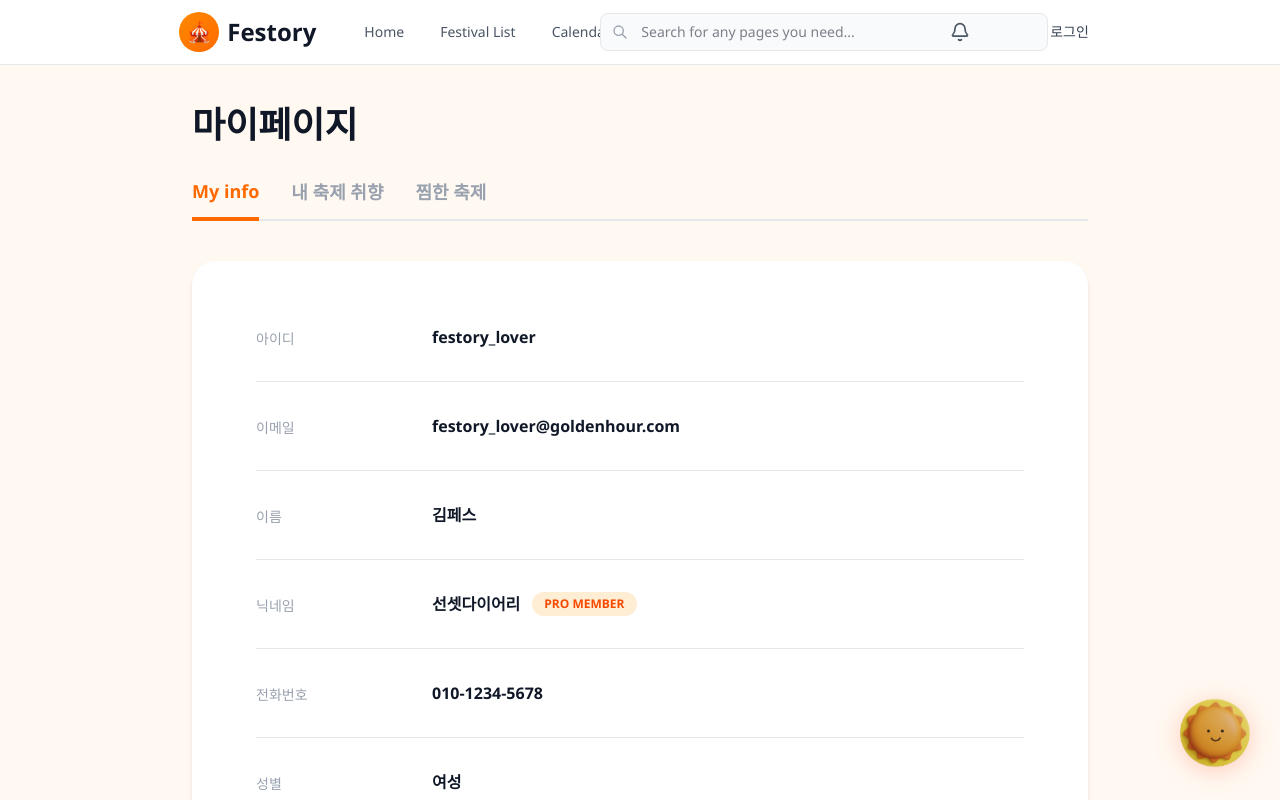
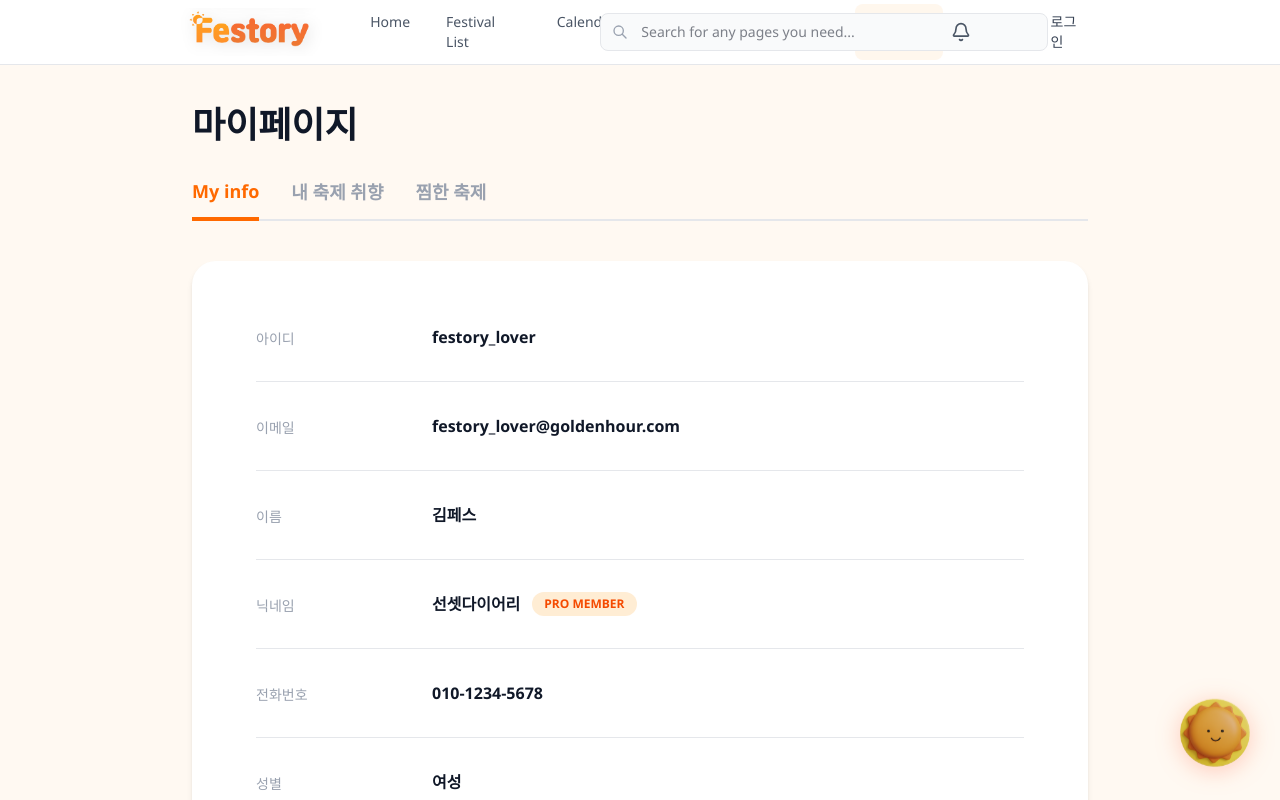
Before and after one commit to prgrms-aibe-devcourse/AIBE5_Project1_Team7_bn, a React (Vite) app: page /mypage in a window 1280 px wide. Shown: the top 800 px of the page. Built offline with nearby package versions, Linux system fonts and the light colour scheme.

Commit message:
home logo

```diff
--- a/src/components/Header.jsx
+++ b/src/components/Header.jsx
@@ -2,6 +2,7 @@ import { Link, useLocation } from "react-router-dom";
 import { Bell, User } from "lucide-react";
 import useStore from "../store/useStore";
 import { useState, useEffect, useRef } from "react";
+import home_logo from "../assets/home_logo.png";
 
 function Header() {
   const location = useLocation();
@@ -88,12 +89,11 @@ function Header() {
           <div className="flex items-center space-x-8">
             {/* 로고 */}
             <Link to="/after_home" className="flex items-center space-x-2">
-              <div className="w-10 h-10 bg-linear-to-br from-orange-400 to-orange-500 rounded-full flex items-center justify-center text-white text-xl font-bold">
-                🎪
-              </div>
-              <span className="text-2xl font-bold text-gray-900">
-                Festory
-              </span>
+              <img
+                src={home_logo}
+                alt="Festory Logo"
+                className="h-12 w-auto object-contain"
+              />
             </Link>
 
             {/* 네비게이션 */}
--- a/src/pages/Plancuration.jsx
+++ b/src/pages/Plancuration.jsx
@@ -954,7 +954,7 @@ function Plancuration() {
                             className={`w-full py-3 rounded-xl text-sm font-bold transition-all flex items-center justify-center gap-2 ${
                               isAlreadyAdded
                                 ? 'bg-gray-100 text-gray-400 cursor-not-allowed'
-                                : 'bg-[#FF5F33] text-white hover:bg-[#E55528]'
+                                : 'bg-[#FF8C66] text-white hover:bg-[#FF7A4D]'
                             }`}
                           >
                             <span className="material-symbols-outlined text-lg">
```
